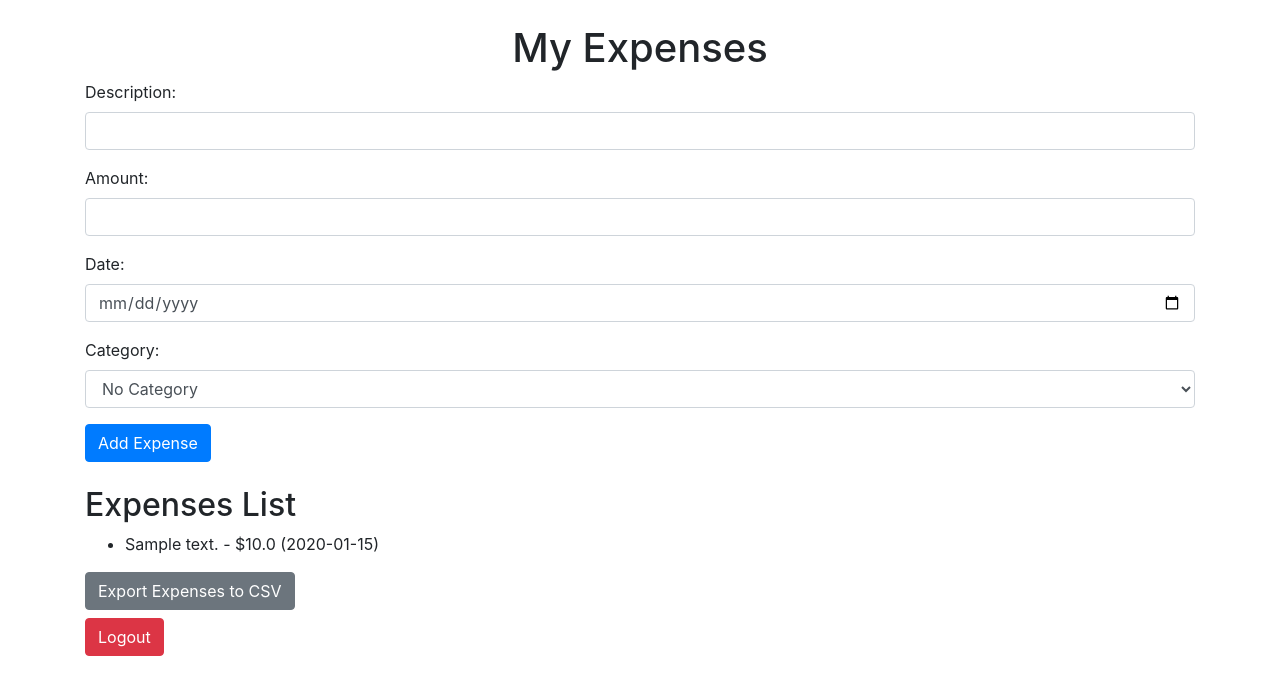
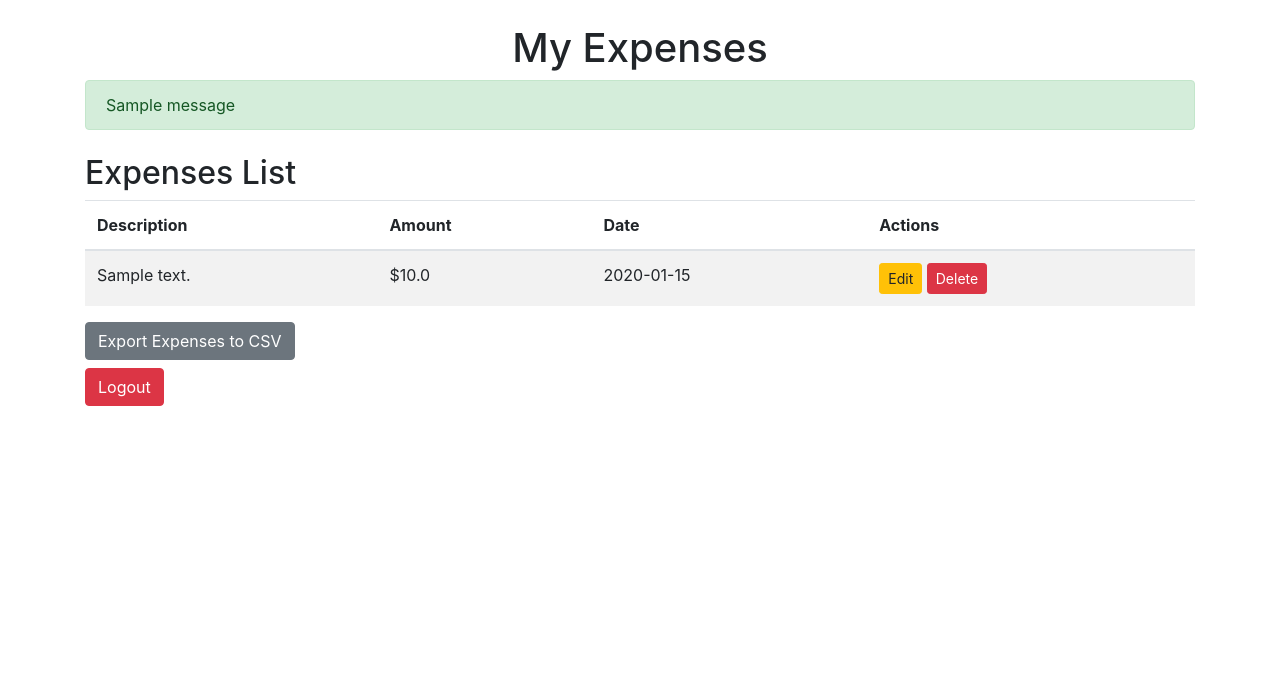
Before and after one commit to Ari2123/DataScience, a Flask app: page /expenses in a window 1280 px wide. Shown: the top 695 px of the page. Run offline with Flask 3, Linux system fonts and the light colour scheme; the visitor is signed in with stand-in values (Sample User, id 1); tables that the repository leaves empty hold one stand-in row (values such as "Sample post"); one stand-in notice (Sample message) is shown; some libraries are stand-ins or nearby versions.

Commit message:
Update expenses.html

```diff
--- a/expense_tracker/templates/expenses.html
+++ b/expense_tracker/templates/expenses.html
@@ -10,36 +10,48 @@
 <body>
     <div class="container">
         <h1 class="text-center mt-4">My Expenses</h1>
+
+        {% with messages = get_flashed_messages() %}
+            {% if messages %}
+                <div class="alert alert-success">
+                    {% for message in messages %}
+                        {{ message }}
+                    {% endfor %}
+                </div>
+            {% endif %}
+        {% endwith %}
+
         <form action="{{ url_for('expenses') }}" method="post" class="mb-4">
-            <div class="form-group">
-                <label for="description">Description:</label>
-                <input type="text" class="form-control" name="description" required>
-            </div>
-            <div class="form-group">
-                <label for="amount">Amount:</label>
-                <input type="number" step="0.01" class="form-control" name="amount" required>
-            </div>
-            <div class="form-group">
-                <label for="date">Date:</label>
-                <input type="date" class="form-control" name="date" required>
-            </div>
-            <div class="form-group">
-                <label for="category_id">Category:</label>
-                <select class="form-control" name="category_id">
-                    <option value="">No Category</option>
-                    {% for category in categories %}
-                    <option value="{{ category.id }}">{{ category.name }}</option>
-                    {% endfor %}
-                </select>
-            </div>
-            <input type="submit" class="btn btn-primary" value="Add Expense">
+            <!-- ... same form fields ... -->
         </form>
+
         <h2>Expenses List</h2>
-        <ul>
-            {% for expense in expenses %}
-            <li>{{ expense.description }} - ${{ expense.amount }} ({{ expense.date.strftime('%Y-%m-%d') }})</li>
-            {% endfor %}
-        </ul>
+        <table class="table table-striped">
+            <thead>
+                <tr>
+                    <th>Description</th>
+                    <th>Amount</th>
+                    <th>Date</th>
+                    <th>Actions</th>
+                </tr>
+            </thead>
+            <tbody>
+                {% for expense in expenses %}
+                <tr>
+                    <td>{{ expense.description }}</td>
+                    <td>${{ expense.amount }}</td>
+                    <td>{{ expense.date.strftime('%Y-%m-%d') }}</td>
+                    <td>
+                        <a href="{{ url_for('edit_expense', expense_id=expense.id) }}" class="btn btn-warning btn-sm">Edit</a>
+                        <form action="{{ url_for('delete_expense', expense_id=expense.id) }}" method="post" style="display: inline;">
+                            <button type="submit" class="btn btn-danger btn-sm">Delete</button>
+                        </form>
+                    </td>
+                </tr>
+                {% endfor %}
+            </tbody>
+        </table>
+
         <a href="{{ url_for('export_expenses_csv') }}" class="btn btn-secondary">Export Expenses to CSV</a>
         <br>
         <a href="{{ url_for('logout') }}" class="btn btn-danger mt-2">Logout</a>
```
